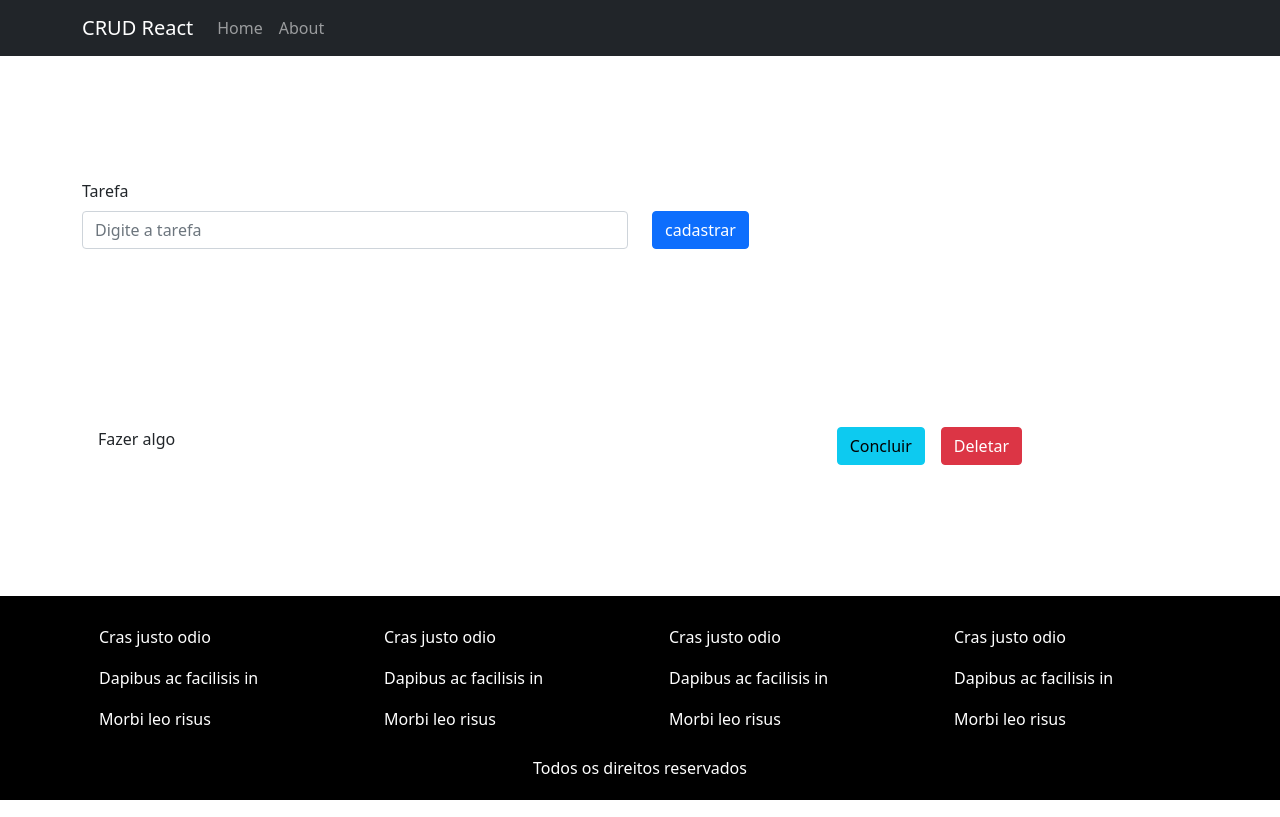
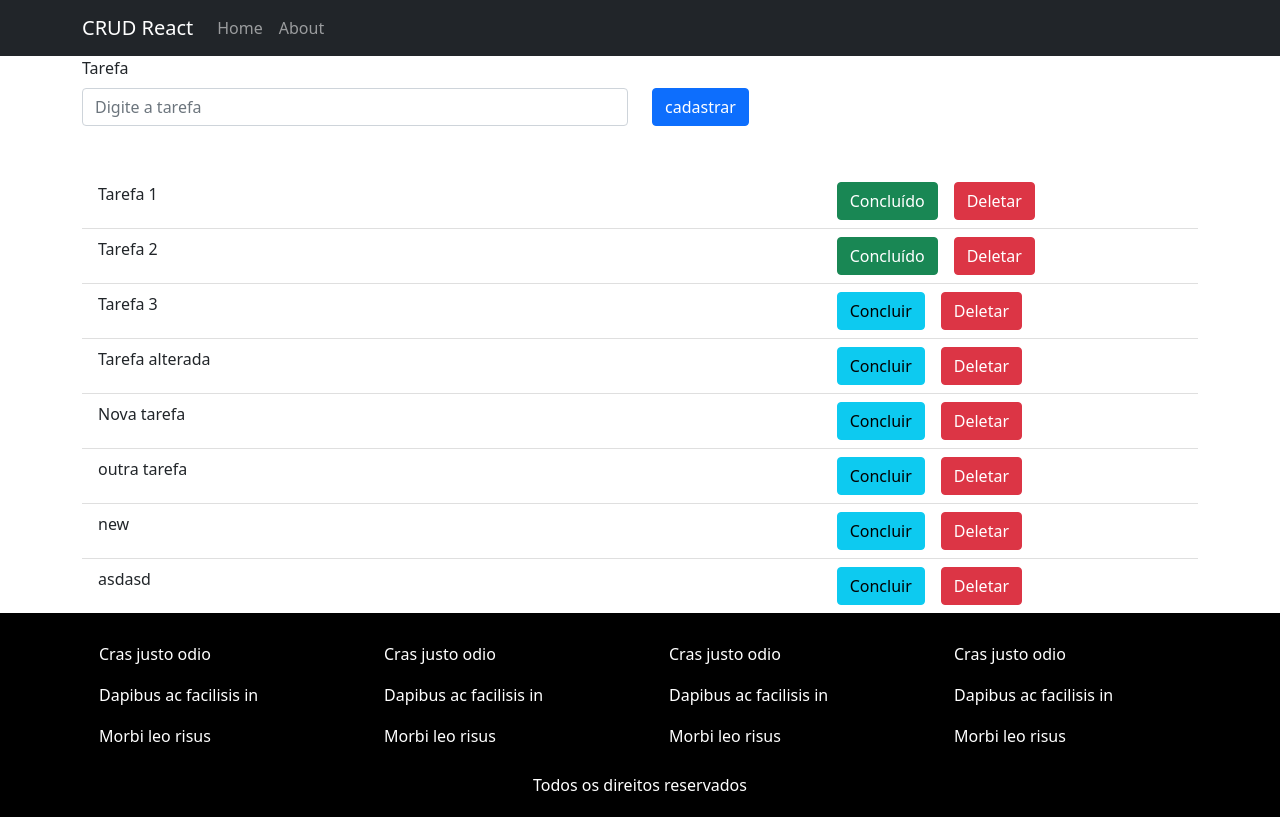
Before and after one commit to JonasDeOliveira/crud-api-react-turma-7, a React (Create React App) app: page / in a window 1280 px wide. Built offline with nearby package versions, Linux system fonts and the light colour scheme; data requests are answered from the project's data file.

Commit message:
register task

```diff
--- /dev/null
+++ b/db.json
@@ -0,0 +1,44 @@
+{
+  "todo": [
+    {
+      "description": "Tarefa 1",
+      "done": true,
+      "id": 1
+    },
+    {
+      "description": "Tarefa 2",
+      "done": true,
+      "id": 2
+    },
+    {
+      "description": "Tarefa 3",
+      "done": false,
+      "id": 3
+    },
+    {
+      "description": "Tarefa alterada",
+      "done": false,
+      "id": 4
+    },
+    {
+      "description": "Nova tarefa",
+      "done": false,
+      "id": 5
+    },
+    {
+      "description": "outra tarefa",
+      "done": false,
+      "id": 6
+    },
+    {
+      "description": "new",
+      "done": false,
+      "id": 7
+    },
+    {
+      "description": "asdasd",
+      "done": false,
+      "id": 8
+    }
+  ]
+}
--- a/src/components/Todo/Form/TodoForm.js
+++ b/src/components/Todo/Form/TodoForm.js
@@ -1,22 +1,23 @@
 import React, { useState } from 'react'
 import { Form, Button, Container, Row, Col } from 'react-bootstrap'
 import './TodoForm.css'
+import { taskModel } from '../../../models'
 
 function TodoForm(props) {
 
-    const [description, setDescription] = useState('')
+    const [task, setTask] = useState(taskModel)
 
     const submitEnter = (event) => {
         if (event.key == 'Enter') {
             submit()
         } else if (event.key == 'Escape') {
-            setDescription('')
+            setTask(taskModel)
         }
     }
 
     const submit = () => {
-        console.log("foi")
-        setDescription('')
+        props.register(task)
+        setTask(taskModel)
     }
 
     return(
@@ -29,8 +30,12 @@ function TodoForm(props) {
                                 <Form.Label>Tarefa</Form.Label>
                                 <Form.Control type="text"
                                     placeholder="Digite a tarefa"
-                                    onChange={event => {setDescription(event.target.value)}}
-                                    value={description}
+                                    onChange={event => {
+                                        setTask({
+                                            ...task,
+                                            description: event.target.value})
+                                    }}
+                                    value={task.description}
                                     onKeyUp={submitEnter}/>
                             </Form.Group>
                         </Col>
--- a/src/components/Todo/List/TodoList.js
+++ b/src/components/Todo/List/TodoList.js
@@ -4,17 +4,26 @@ import { Container, ListGroup, Row, Col, Button } from 'react-bootstrap'
 
 function TodoList(props) {
 
+    const tasks = props.tasks || []
+
+    const taskDone = (task) => {
+        return (
+            <Button variant={task.done ? 'success' : 'info'}>
+                { task.done ? 'Concluído' : 'Concluir' }
+            </Button>
+        )
+    }
+
     const renderTask = () => {
+        return tasks.map((item) => {
             return (
-            <ListGroup.Item>
+                <ListGroup.Item key={item.id}>
                     <Row className="itemTask">
                         <Col xs={6} md={8}>
-                        Fazer algo
+                            {item.description}
                         </Col>
                         <Col>
-                        <Button variant="info">
-                            Concluir
-                        </Button>
+                            {taskDone(item)}
                             <Button className="mx-3" variant="danger">
                                 Deletar
                             </Button>
@@ -22,6 +31,7 @@ function TodoList(props) {
                     </Row>
                 </ListGroup.Item>
             )
+        })
     }
 
     return (
--- a/src/components/Todo/Todo.js
+++ b/src/components/Todo/Todo.js
@@ -1,13 +1,36 @@
-import React, { useState } from 'react'
+import React, { useEffect, useState } from 'react'
+import axios from 'axios'
 import TodoForm from './Form/TodoForm'
 import TodoList from './List/TodoList'
+import { baseUrl } from '../../environments'
 
 function Todo(props) {
 
+    const URL = `${baseUrl}/todo`
+    const [tasks, setTasks] = useState([])
+
+    useEffect(() => {
+        getTasks()
+    },[])
+
+    const getTasks = () => {
+        axios.get(`${URL}`)
+        .then((response) => {
+            setTasks(response.data)
+        })
+    }
+
+    const registerTask = (task) => {
+        axios.post(`${URL}`, task)
+        .then((response) => {
+            getTasks()
+        })
+    }
+
     return(
         <>
-            <TodoForm/>
-            <TodoList/>
+            <TodoForm register={registerTask}/>
+            <TodoList tasks={tasks}/>
         </>
     )
 }
--- /dev/null
+++ b/src/environments.js
@@ -0,0 +1,3 @@
+const baseUrl = 'http://localhost:8080'
+
+export { baseUrl }
--- /dev/null
+++ b/src/models/customer.model.js
@@ -0,0 +1,4 @@
+export default {
+    nome: "",
+    nascimento: ""
+}
--- /dev/null
+++ b/src/models/index.js
@@ -0,0 +1,4 @@
+import taskModel from './tasks.model'
+import customerModel from './customer.model'
+
+export {taskModel, customerModel}
--- /dev/null
+++ b/src/models/tasks.model.js
@@ -0,0 +1,4 @@
+export default {
+    description: "",
+    done: false
+}
```
Lines whose indentation alone changed are shown as unchanged.
